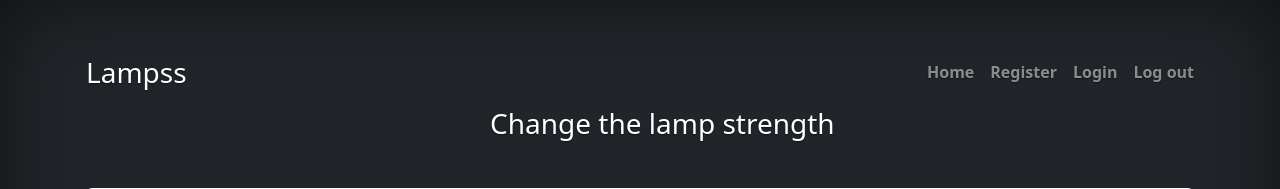
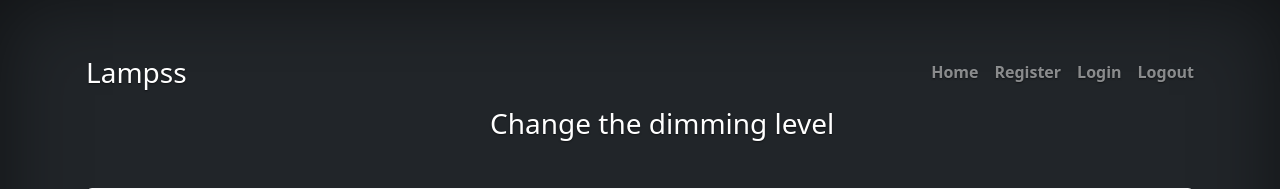
Before and after one commit to JarneVdP/Lamp-webapp-Jarne, a Flask app: page /lamps in a window 1280 px wide. Shown: the top 189 px of the page. Run offline with Flask 3, Linux system fonts and the light colour scheme; the visitor is signed in with stand-in values (Sample User, id 1); data that the repository does not hold is empty; some libraries are stand-ins or nearby versions.

Commit message:
updated html files

```diff
--- a/app/templates/index.html
+++ b/app/templates/index.html
@@ -89,13 +89,14 @@
             <a class="nav-link fw-bold py-1 px-0 active" href="/">Home</a>
             <a class="nav-link fw-bold py-1 px-0" aria-current="page" href="/register">Register</a>
             <a class="nav-link fw-bold py-1 px-0" href="/login">Login</a>
+            <a class="nav-link fw-bold py-1 px-0" href="/logout">Logout</a>
           </nav>
         </div>
       </header>
 
       {% if current_user.is_authenticated %}
       <main class="px-3">
-        <h1>Welcome to the lampss</h1>
+        <h1>Welcome to lampss</h1>
         <p class="lead">Well done, you signed in! Have fun playing with the lamps. If you want to have a look at the source code. Click on the Github button.</p>
         <p class="lead">
             <a href="/lamps" class="btn btn-xlarge fw-bold border-white bg-white">Lamps</a>
--- a/app/templates/lamps.html
+++ b/app/templates/lamps.html
@@ -161,13 +161,13 @@
                     <a class="nav-link fw-bold py-1 px-0" href="/">Home</a>
                     <a class="nav-link fw-bold py-1 px-0" aria-current="page" href="/register">Register</a>
                     <a class="nav-link fw-bold py-1 px-0" href="/login">Login</a>
-                    <a class="nav-link fw-bold py-1 px-0" href="/logout">Log out</a>
+                    <a class="nav-link fw-bold py-1 px-0" href="/logout">Logout</a>
                 </nav>
             </div>
         </header>
         <div class="text-center">
             <div class="form-signin w-auto m-auto text-nowrap">
-                <h1 class="h3 mb-3 fw-normal">Change the lamp strength</h1>
+                <h1 class="h3 mb-3 fw-normal">Change the dimming level</h1>
             </div>
         </div>
         <div class="bg-light p-5 mt-3 rounded">
@@ -291,14 +291,14 @@
                     <div class="col">
                         <label for="customRange1" class="text-muted">All</label>
                         <p class="text-muted">Value
-                            <span class="myvalues text-muted" id="customRange6  aValue"> -1 </span>
+                            <span class="myvalues text-muted" id="customRange6aValue"> -1 </span>
                         </p>
                         <input type="range" min="0" max="100" class="myslider-range" id="customRange6a">
                     </div>
                 </div>
             </div>
         </div>
-
+        <div class="col-xs-12" style="height:10px;"></div>
         <footer class="mt-auto text-white-50">
             <p> Jarne Van der Plas</p>
         </footer>
--- a/app/templates/unauthorized.html
+++ b/app/templates/unauthorized.html
@@ -89,7 +89,7 @@
     </header>
 
     <h2>Not authorized</h2>
-    `
+    <div class="col-xs-12" style="height:5px;"></div>
     <h3>Please log in or register to access the lamps  </h3>
     <a href="/login" class="btn btn-outline-success" role="button">Log in</a>
     <div class="col-xs-12" style="height:5px;"></div>
```
Also changed, not shown: app/templates/login.html (+13 -0 lines).
